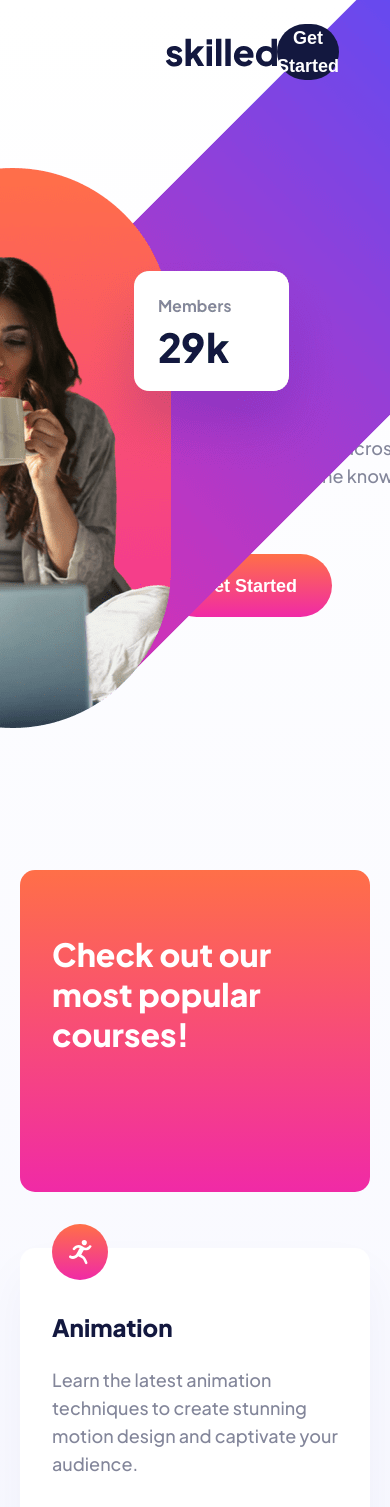
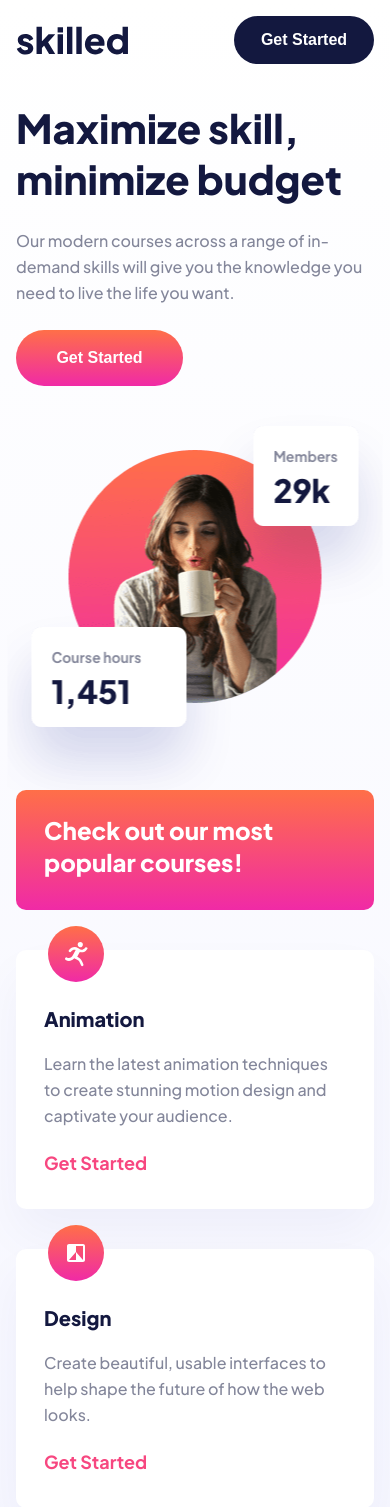
Before and after one commit to TheCodeCraze/skilled-e-learning-page, a React (Vite) app: page / in a window 390 px wide. Shown: the top 1507 px of the page. Built offline with nearby package versions, Linux system fonts and the light colour scheme.

Commit message:
Completed responsive design

```diff
--- a/src/styles/Course.module.css
+++ b/src/styles/Course.module.css
@@ -58,3 +58,51 @@
   line-height: 40px;
   cursor: pointer;
 }
+
+@media screen and (max-width: 1024px) {
+  .course,
+  .popular-course {
+    width: 340px;
+    height: 259px;
+    border-radius: 10px;
+  }
+
+  .course {
+    padding: 56px 22px 32px 32px;
+  }
+
+  .title {
+    font-size: 20px;
+  }
+
+  .description {
+    font-size: 16px;
+    line-height: 26px;
+  }
+
+  .popular-course {
+    padding: 56px 32px;
+    font-size: 24px;
+    line-height: 32px;
+  }
+}
+
+@media screen and (max-width: 700px) {
+  .course,
+  .popular-course {
+    width: 100%;
+    height: 259px;
+    border-radius: 10px;
+  }
+}
+
+@media screen and (max-width: 425px) {
+  .course {
+    padding: 56px 28px 32px;
+  }
+
+  .popular-course {
+    height: 120px;
+    padding: 24px 28px 32px;
+  }
+}
--- a/src/styles/Courses.module.css
+++ b/src/styles/Courses.module.css
@@ -6,3 +6,23 @@
   flex-wrap: wrap;
   gap: 56px 30px;
 }
+
+@media screen and (max-width: 1024px) {
+  .courses {
+    padding: 70px 0 86px;
+    gap: 32px 10px;
+  }
+}
+
+@media screen and (max-width: 700px) {
+  .courses {
+    padding: 70px 16px 80px;
+  }
+}
+
+@media screen and (max-width: 425px) {
+  .courses {
+    padding: 0 16px 80px;
+    gap: 40px;
+  }
+}
--- a/src/styles/Footer.module.css
+++ b/src/styles/Footer.module.css
@@ -38,3 +38,21 @@
   border-radius: 28px;
   background: hsla(0, 0%, 100%, 0.4);
 }
+
+@media screen and (max-width: 1024px) {
+  .footer {
+    padding: 36px 40px;
+  }
+
+  .cta {
+    width: 140px;
+    height: 48px;
+    font-size: 16px;
+  }
+}
+
+@media screen and (max-width: 750px) {
+  .footer {
+    padding: 36px 16px;
+  }
+}
--- a/src/styles/Header.module.css
+++ b/src/styles/Header.module.css
@@ -28,3 +28,11 @@
 .cta:hover {
   background: #666ca3;
 }
+
+@media screen and (max-width: 1024px) {
+  .cta {
+    width: 140px;
+    height: 48px;
+    font-size: 16px;
+  }
+}
--- a/src/styles/Hero.module.css
+++ b/src/styles/Hero.module.css
@@ -60,3 +60,91 @@
   top: -146.13px;
   right: -335.63px;
 }
+
+@media screen and (max-width: 1175px) {
+  .image {
+    right: -435.63px;
+  }
+}
+
+@media screen and (max-width: 1075px) {
+  .image {
+    content: url("/image-hero-tablet.png");
+    top: 22.13px;
+    right: -235.63px;
+  }
+}
+
+@media screen and (max-width: 1024px) {
+  .hero {
+    height: 600px;
+    padding: 24px 40px;
+  }
+
+  .text {
+    width: 398px;
+    height: 284px;
+    margin-top: 100px;
+  }
+
+  .title {
+    font-size: 40px;
+  }
+
+  .description {
+    font-size: 16px;
+    line-height: 26px;
+  }
+
+  .cta {
+    width: 167px;
+    height: 56px;
+    font-size: 16px;
+    line-height: 26px;
+  }
+
+  .image {
+    top: -92.13px;
+    right: -297.71px;
+  }
+}
+
+@media screen and (max-width: 750px) {
+  .hero {
+    padding: 16px;
+  }
+
+  .image {
+    top: -100.13px;
+    right: -325.71px;
+  }
+}
+
+@media screen and (max-width: 700px) {
+  .hero {
+    height: 850px;
+  }
+
+  .text {
+    margin: 100px auto 0;
+  }
+
+  .image {
+    content: url("/image-hero-mobile.png");
+    top: auto;
+    bottom: -25px;
+    left: 50%;
+    transform: translateX(-50%);
+  }
+}
+
+@media screen and (max-width: 425px) {
+  .hero {
+    height: 790px;
+  }
+
+  .text {
+    width: 100%;
+    margin: 38px auto 0;
+  }
+}
```
